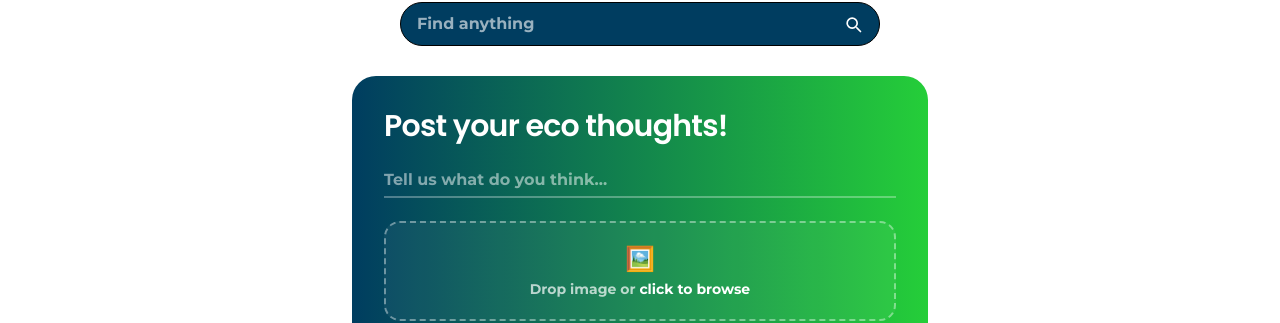
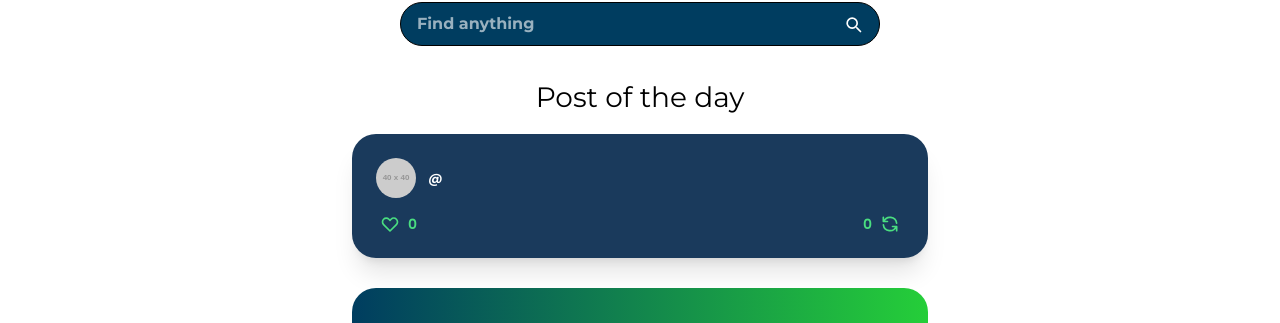
Before and after one commit to SimonH3-coder/Team-3-Powerpuff, a React (Vite) app in the folder frontend/: page /forum in a window 1280 px wide. Shown: the part 147-470 px from the top of the page. Built offline with nearby package versions, Linux system fonts and the light colour scheme; no server answers.

Commit message:
Adding the Post of the day

```diff
--- /dev/null
+++ b/frontend/src/components/PostOftheDay.jsx
@@ -0,0 +1,58 @@
+
+export default function PostOfTheDay({
+  avatar = "https://placehold.co/40x40?text=%40",
+  username = "",
+  content = "",
+  imageUrl = "",
+  likes = 0,
+  reposts = 0,
+} = {}) {
+  return (
+    <div className="mt-[1.88rem]">
+      <h3 className="text-black text-center font-['Montserrat'] text-[1.75rem] not-italic font-medium leading-normal mb-4">
+        Post of the day
+      </h3>
+
+      <div className="w-92.5 sm:w-full sm:max-w-xl mx-auto rounded-3xl p-6 bg-[#1a3a5c] shadow-xl font-['Poppins']">
+        {/* Header */}
+        <div className="flex items-center gap-3 mb-4">
+          <img src={avatar} alt="avatar" className="w-10 h-10 rounded-full object-cover" />
+          <span className="text-white font-semibold text-sm">@{username}</span>
+        </div>
+
+        {/* Content */}
+        <p className="text-white text-lg font-medium text-center mb-4 leading-snug">
+          {content}
+        </p>
+
+        {/* Image */}
+        {imageUrl && (
+          <div className="rounded-2xl overflow-hidden mb-4">
+            <img
+              src={imageUrl}
+              alt="post"
+              className="w-full max-h-64 object-cover"
+            />
+          </div>
+        )}
+
+        {/* Footer */}
+        <div className="flex justify-between items-center mt-2 px-1">
+          <button className="flex items-center gap-2 text-[#4ade80] font-semibold text-sm hover:opacity-75 transition-opacity">
+            <svg xmlns="http://www.w3.org/2000/svg" className="w-5 h-5" fill="none" viewBox="0 0 24 24" stroke="currentColor" strokeWidth={2}>
+              <path strokeLinecap="round" strokeLinejoin="round" d="M4.318 6.318a4.5 4.5 0 016.364 0L12 7.636l1.318-1.318a4.5 4.5 0 116.364 6.364L12 20.364l-7.682-7.682a4.5 4.5 0 010-6.364z" />
+            </svg>
+            {likes >= 1000 ? `${(likes / 1000).toFixed(1)}k` : likes}
+          </button>
+
+          <button className="flex items-center gap-2 text-[#4ade80] font-semibold text-sm hover:opacity-75 transition-opacity">
+            {reposts >= 1000 ? `${(reposts / 1000).toFixed(1)}k` : reposts}
+            <svg xmlns="http://www.w3.org/2000/svg" className="w-5 h-5" fill="none" viewBox="0 0 24 24" stroke="currentColor" strokeWidth={2}>
+              <path strokeLinecap="round" strokeLinejoin="round" d="M4 4v5h.582m15.356 2A8.001 8.001 0 004.582 9m0 0H9m11 11v-5h-.581m0 0a8.003 8.003 0 01-15.357-2m15.357 2H15" />
+            </svg>
+          </button>
+        </div>
+      </div>
+    </div>
+  );
+}
--- a/frontend/src/pages/Forum.jsx
+++ b/frontend/src/pages/Forum.jsx
@@ -3,6 +3,7 @@ import SearchBarForum from "../components/SearchBarForum";
 import CreatePost from "../components/CreatePost";
 import ForumFeed from "../components/ForumFeed";
 import { useState, useCallback } from "react";
+import PostOfTheDay from "../components/PostOftheDay";
 
 export default function Forum() {
   const [searchQuery, setSearchQuery] = useState("");
@@ -16,6 +17,7 @@ export default function Forum() {
     <div>
       <Header />
       <SearchBarForum onSearch={setSearchQuery} />
+      <PostOfTheDay />
       <CreatePost onFinish={handlePostFinish} />
       <ForumFeed key={refreshKey} searchQuery={searchQuery} />
     </div>
```
